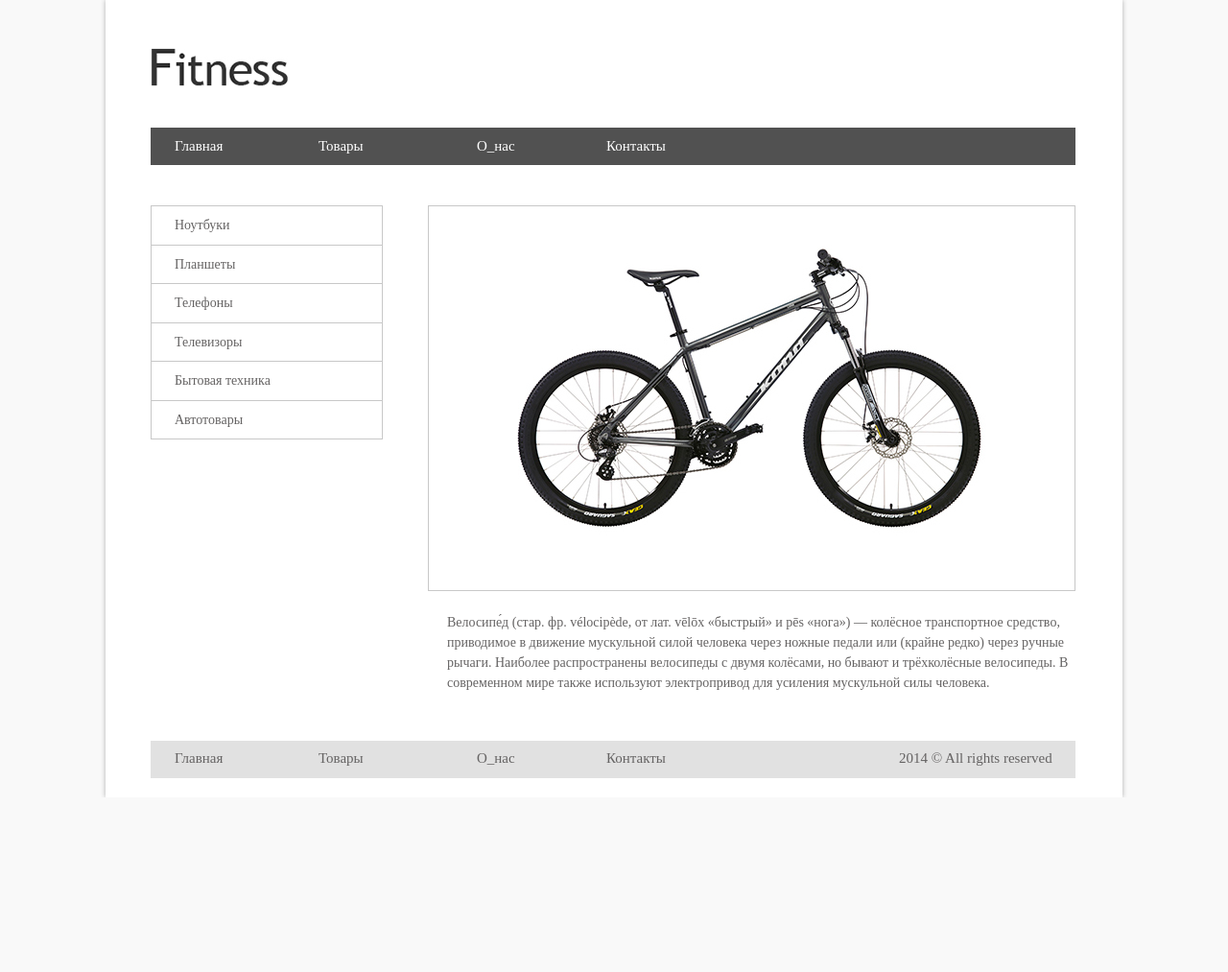
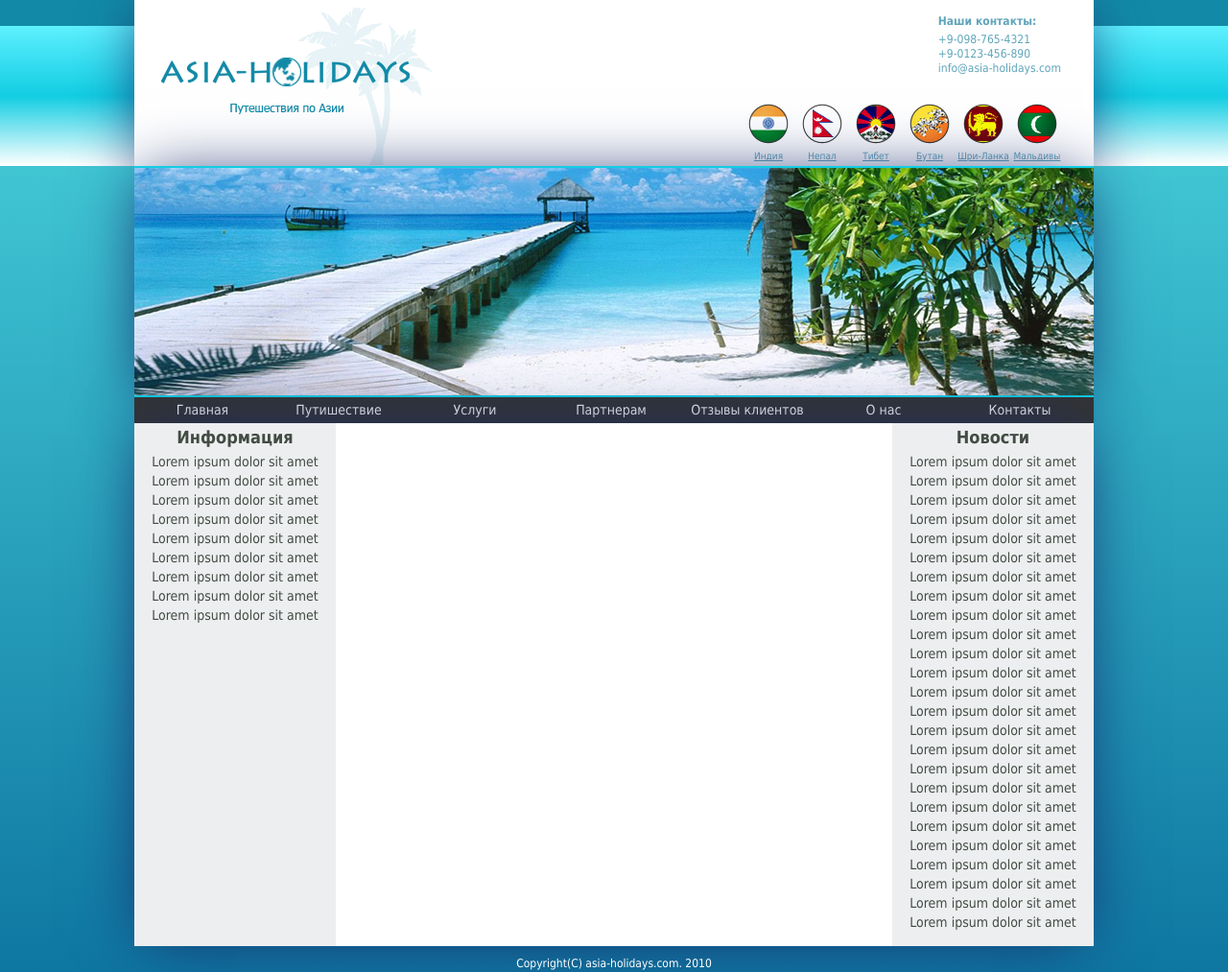
Before and after one commit to Skaliarium/Skaliarium.github.io, a plain HTML site: page index.html in a window 1280 px wide. Shown: the whole page at 96% size. Before the commit the page ends 831 px from the top, so only its background shows below. Drawn offline with Linux system fonts and the light colour scheme.

Commit message:
hw4 link

```diff
--- a/css/central.css
+++ /dev/null
@@ -1,69 +0,0 @@
-.central {
-	width: 1060px;
-	overflow: hidden;
-
-}
-
-.leftm {
-	height: 242px;
-	width: 240px;
-	margin-left: 47px;
-	margin-top: 42px;
-	margin-right: 0px;
-	padding-right: 0px;
-	border: 1px solid #c8c8c8;
-}
-.leftm,
-.imgv {
-	float: left;
-}
-
-.imgv {
-	position: relative;
-	margin-top: 42px;
-	margin-left: 47px;
-	height: 400px;
-	width: 673px;
-	border: 1px solid #c8c8c8;
-}
-
-.velo {
-	margin-top: 40px;
-	margin-left: 85px;
-}
-.lm_text {
-	display: block;
-	height: 39.5px;
-	border-bottom: 1px solid #c8c8c8;
-
-}
-.plm_text {
-	display: block;
-	line-height: 39.5px;
-	font-family: Arial sans-serif;
-	color: #656363;
-	text-decoration: none;
-	font-size: 14px;
-	padding-left: 24px;
-}
-
-.lm_text:hover {
-	background-color: #f9f9f9
-
-}
-.plm_text:hover {
-	padding-left: 50px;
-	font-family: Arial sans-serif;
-	color: black;
-}
-.descript {
-	margin-top: 466px;
-    margin-left: 356px;
-    margin-right: 50px;
-}
-.dcr_text {
-	font-family: Arial sans-serif;
-	color: #656363;
-	font-size: 14px;
-	line-height: 21px;
-}
--- a/css/footer.css
+++ /dev/null
@@ -1,60 +0,0 @@
-
-.mb1,
-.mb2 {
-	float: left;
-}
-
-.botton_menu {
-	background-color: #e1e1e1;
-	height: 39px;
-	width: 964px;
-	margin-left: 47px;
-	border-bottom: 20px solid white;
-	margin-top: 50px;
-
-}
-
-.mb1 {
-	margin: 0px;
-	height: 39px;
-	width: 145px;
-	display: block;
-}
-.mb2 {
-	margin: 0px;
-	height: 39px;
-	width: 384px;
-	display: block;
-}
-
-.mb_text1,
-.mb_text2,
-.mb_text3,
-.mb_text4,
-.mb_text5 {
-	font-size: 15px;
-	font-family: Arial sans-serif;
-	color: #656363;
-	text-decoration: none;
-	line-height: 37px;
-}
-
-.mb_text1 {
-	margin-left: 25px;
-}
-.mb_text2 {
-	margin-left: 30px;
-}
-.mb_text3 {
-	margin-left: 50px;
-}
-.mb_text4 {
-	margin-left: 40px;
-}
-.mb_text5 {
-	margin-left: 200px;
-}
-
-.mb1:hover {
-	text-decoration: underline;
-}
--- a/css/header.css
+++ /dev/null
@@ -1,75 +0,0 @@
-html, body {
-	height: 100%;
-}
-
-body {
-	background: #f9f9f9;
-}
-
-.wrapper {
-	width: 1060px;
-	background-color: white;
-	margin: 0 auto;
-	box-shadow: 0 0 5px rgba(0,0,0,0.3);
-}
-
-.logo {
-	padding-left: 47px;
-	padding-top: 50px;
-}
-
-.header {
-	background-color: #515151;
-	height: 39px;
-	width: 964px;
-	margin-left: 47px;
-	margin-top: 40px;
-}
-
- .menu {
- 	float: left;
-	margin: 0px;
-	height: 39px;
-	width: 145px;
-}
-
-.text1,
-.text2,
-.text3,
-.text4 {
-	font-family: Arial sans-serif;
-	text-decoration: none;
-	font-size: 15px;
-	color: white;
-	display: block;
-	line-height: 39px;
-
-}
-
-.text1 {
-	padding-left: 25px;
-}
-.text2 {
-	padding-left: 30px;
-}
-.text3 {
-	padding-left: 50px;
-}
-.text4 {
-	padding-left: 40px;
-}
-
-.text1:hover {
-	background-color: #434343;
-	border-right: 1px solid #838383;
-	box-sizing: border-box;
-}
-
-.text2:hover,
-.text3:hover,
-.text4:hover {
-	background-color: #434343;
-	border-right: 1px solid #838383;
-	border-left: 1px solid #838383;
-	box-sizing: border-box;
-}
--- /dev/null
+++ b/css/style.css
@@ -0,0 +1,260 @@
+
+.header {
+	height: 173px;
+	background: linear-gradient(#128aa7 27px, #5ef0ff 2px, #12cde2, #ffffff);
+}
+
+.main {
+	height: 173px;
+	width: 1000px;
+	background-color: #ffffff;
+	margin: 0 auto;
+	-webkit-box-shadow: -1px 3px 63px -10px rgba(23,44,107,1);
+	-moz-box-shadow: -1px 3px 63px -10px rgba(23,44,107,1);
+	box-shadow: -1px 3px 63px -10px rgba(23,44,107,1);
+
+}
+
+.logo {
+	float: left;
+	margin-top: 8px;
+    margin-left: 28px;
+}
+
+.contacts {
+	float: right;
+	margin-top: 10px;
+    margin-right: 34px;
+    font-size: 12px;
+    color: #5fa5bb;
+    font-family: tahoma;
+
+}
+
+h1 {
+    line-height: 24px;
+    font-weight: bold;
+}
+
+h2, h3, h4 {
+	line-height: 15px;
+}
+
+.trips {
+	float: right;
+	clear: right;
+}
+
+.trips {
+	width: 367px;
+    margin-top: 29px;
+}
+
+.ic_img {
+	float: left;
+	width: 56px;
+	text-align: center;
+}
+
+.ic_txt {
+	font-size: 10px;
+    color: #5fa5bb;
+    font-family: tahoma;
+}
+
+.ic_text {
+	float: left;
+	display: block;
+	width: 56px;
+	text-align: center;
+
+}
+.clearfix:after {
+	content: '';
+	clear: both;
+	display: block;
+
+}
+.container_wrapper {
+	margin: 0 auto;
+	height: 110vh;
+	background: linear-gradient(#40c5d3, #0c739f);
+	position: relative;
+
+}
+.container {
+	margin: 0 auto;
+	position: relative;
+	width: 1000px;
+}
+
+.beach {
+	height: 237px;
+	width: 1000px;
+	margin: 0 auto;
+	border-top: 2px solid #12cde2;
+	-webkit-box-shadow: -1px 3px 63px -10px rgba(23,44,107,1);
+	-moz-box-shadow: -1px 3px 63px -10px rgba(23,44,107,1);
+	box-shadow: -1px 3px 63px -10px rgba(23,44,107,1);
+
+}
+
+.main_menu {
+	height: 27px;
+	width: 1000px;
+	background-color: #343434;
+	margin: 0 auto;
+	border-top: 2px solid #12cde2;
+	-webkit-box-shadow: -1px 3px 63px -10px rgba(23,44,107,1);
+	-moz-box-shadow: -1px 3px 63px -10px rgba(23,44,107,1);
+	box-shadow: -1px 3px 63px -10px rgba(23,44,107,1);
+}
+
+ul {
+    display: block;
+    list-style: none;
+}
+ul:after {
+    display: block;
+    content: ' ';
+    clear: both;
+    float: none;
+}
+ul.menu > li {
+    float: left;
+    position: relative;
+    height: 27px;
+    width: 142px;
+    text-align: center;
+}
+ul.menu > li > a {
+    display: block;
+    padding: 6px;
+    color: #ffffff;
+    font-family: tahoma;
+    font-size: 14px;
+    background-color: #343434;
+    text-decoration: none;
+}
+ul.menu > li > a:hover {
+    background-color: black;
+}
+ul.submenu {
+    display: none;
+    position: absolute;
+    width: 150px;
+    top: 28px;
+    left: 0;
+    background-color: white;
+}
+ul.submenu > li {
+    display: block;
+}
+ul.submenu > li > a {
+    display: block;
+    padding: 6px;
+    color: #ffffff;
+    font-family: tahoma;
+    font-size: 14px;
+    background-color: #343434;
+    text-decoration: none;
+}
+ul.submenu > li > a:hover {
+    text-decoration: underline;
+}
+
+ul.menu > li:hover > ul.submenu {
+    display: block;
+    z-index: 10;
+}
+
+.inform {
+	position: relative;
+	display: block;
+	float: left;
+
+	background-color: #edeef0;
+	width: 210px;
+	height: 545px;
+
+}
+
+.front {
+	position: relative;
+	display: block;
+	float: left;
+	height: 545px;
+	width: 580px;
+	background-color: #ffffff;
+
+}
+
+.news {
+	position: relative;
+	display: block;
+	float: right;
+
+	background-color: #edeef0;
+	width: 210px;
+	height: 545px;
+
+}
+
+.news > h1 {
+	color: #424c43;
+    font-family: tahoma;
+    font-size: 18px;
+    text-align: center;
+    line-height: 30px;
+
+}
+
+.news > h2 {
+	color: #424c43;
+    font-family: tahoma;
+    font-size: 14px;
+    text-align: center;
+    line-height: 20px;
+}
+
+.inform > h1 {
+	color: #424c43;
+    font-family: tahoma;
+    font-size: 18px;
+    text-align: center;
+    line-height: 30px;
+
+}
+
+.inform > h2 {
+	color: #424c43;
+    font-family: tahoma;
+    font-size: 14px;
+    text-align: center;
+    line-height: 20px;
+}
+
+.content {
+	position: relative;
+	display: block;
+	content: ' ';
+	clear: both;
+	height: 545px;
+	-webkit-box-shadow: -1px 3px 63px -10px rgba(23,44,107,1);
+	-moz-box-shadow: -1px 3px 63px -10px rgba(23,44,107,1);
+	box-shadow: -1px 3px 63px -10px rgba(23,44,107,1);
+
+
+}
+
+.footer {
+	width: 1000px;
+	position: relative;
+	margin: 0 auto;
+	font-family: tahoma;
+    font-size: 12px;
+    color: #ffffff;
+	text-align: center;
+	clear: both;
+	padding-top: 12px;
+}
--- a/index.html
+++ b/index.html
@@ -2,121 +2,155 @@
 <html lang="en">
 <head>
 	<meta charset="UTF-8">
-	<title>Fitness</title>
+	<title>Asia</title>
 	<link rel="stylesheet" type="text/css" href="css/reset.css">
-	<link rel="stylesheet" type="text/css" href="css/header.css">
-	<link rel="stylesheet" type="text/css" href="css/central.css">
-	<link rel="stylesheet" type="text/css" href="css/footer.css">
+	<link rel="stylesheet" type="text/css" href="css/style.css">
+
 </head>
 <body>
 	<div class="wrapper">
+
+		<div class="header">
+			<div class="main">
 				<div class="logo">
-			<img src="img/logo.jpg" alt="logo">
+					<img src="img/logo.png" alt="img">
 				</div>
-		<div class="header">
-				<ul>
-					<li  class="menu">
-						<a class="text1" href="">
-							Главная
-						</a>
-					</li>
-					<li  class="menu">
-						<a class="text2" href="">
-							Товары
-						</a>
-					</li>
-					<li  class="menu">
-						<a class="text3" href="">
-							О_нас
-						</a>
-					</li>
-					<li  class="menu">
-						<a class="text4" href="">
-							Контакты
-						</a>
-					</li>
-				</ul>
-		</div>
-		<div class="central">
-			<div class="leftm">
-				<ul>
-					<li  class="lm_text">
-						<a class="plm_text" href="">
-							Ноутбуки
-						</a>
-					</li>
-					<li  class="lm_text">
-						<a class="plm_text" href="">
-							Планшеты
-						</a>
-					</li>
-					<li  class="lm_text">
-						<a class="plm_text" href="">
-							Телефоны
-						</a>
-					</li>
-					<li  class="lm_text">
-						<a class="plm_text" href="">
-							Телевизоры
-						</a>
-					</li>
-					<li  class="lm_text">
-						<a class="plm_text" href="">
-							Бытовая техника
-						</a>
-					</li>
-					<li  class="lm_text">
-						<a class="plm_text" href="">
-							Автотовары
-						</a>
-					</li>
-				</ul>
-			</div>
-			<div class="imgv">
-				<img class="velo" src="img/velo.jpg" alt="bike">
-			</div>
-			<div class="descript">
-					<p class="dcr_text">
-						Велосипе́д (стар. фр. vélocipède, от лат. vēlōx «быстрый» и pēs «нога») — колёсное транспортное средство, приводимое в движение мускульной силой человека через ножные педали или (крайне редко) через ручные рычаги. Наиболее распространены велосипеды с двумя колёсами, но бывают и трёхколёсные велосипеды. В современном мире также используют электропривод для усиления мускульной силы человека.
-					</p>
-			</div>
+
+				<div class="contacts">
+					<h1>Наши контакты:</h1>
+					<h2>+9-098-765-4321</h2>
+					<h3>+9-0123-456-890</h3>
+					<h4>info@asia-holidays.com</h4>
 
 				</div>
 
+				<div class="trips">
+					<div class="clearfix">
+						<ul>
+							<li class="ic_img"><img src="img/india.png"></li>
+							<li class="ic_img"><img src="img/nepal.png"></li>
+							<li class="ic_img"><img src="img/tibet.png"></li>
+							<li class="ic_img"><img src="img/Butan.png"></li>
+							<li class="ic_img"><img src="img/srilanka.png"></li>
+							<li class="ic_img"><img src="img/maldives.png"></li>
+						</ul>
+					</div>
 
-		<div class="botton_menu">
+					<div class="clearfix">
 						<ul>
-					<li  class="mb1">
-						<a class="mb_text1" href="">
-							Главная
-						</a>
+							<li class="ic_text"><a class="ic_txt" href="">Индия</a></li>
+							<li class="ic_text"><a class="ic_txt" href="">Непал</a></li>
+							<li class="ic_text"><a class="ic_txt" href="">Тибет</a></li>
+							<li class="ic_text"><a class="ic_txt" href="">Бутан</a></li>
+							<li class="ic_text"><a class="ic_txt" href="">Шри-Ланка</a></li>
+							<li class="ic_text"><a class="ic_txt" href="">Мальдивы</a></li>
+						</ul>
+					</div>
+				</div>
+			</div>
+		</div>
+
+		<div class="container_wrapper">
+
+		<div class="container">
+
+			<div class="beach">
+				<img src="img/beach.jpg" alt="beach">
+			</div>
+
+			<div class="main_menu">
+
+				<ul class="menu">
+    				<li><a href=#>Главная</a>
        				</li>
-					<li  class="mb1">
-						<a class="mb_text2" href="">
-							Товары
-						</a>
+   				 	<li><a href=#>Путишествиe</a>
+        				<ul class="submenu">
+            				<li><a href=#>Путишествиe 1</a></li>
+            				<li><a href=#>Путишествиe 2</a></li>
+            				<li><a href=#>Путишествиe 3</a></li>
+            				<li><a href=#>Путишествиe 4</a></li>
+            				<li><a href=#>Путишествиe 5</a></li>
+        				</ul>
     				</li>
-					<li  class="mb1">
-						<a class="mb_text3" href="">
-							О_нас
-						</a>
+    				<li><a href=#>Услуги</a>
+        				<ul class="submenu">
+            				<li><a href=#>Услуги 1</a></li>
+            				<li><a href=#>Услуги 2</a></li>
+            				<li><a href=#>Услуги 3</a></li>
+            				<li><a href=#>Услуги 4</a></li>
+            				<li><a href=#>Услуги 5</a></li>
+        				</ul>
     				</li>
-					<li  class="mb1">
-						<a class="mb_text4" href="">
-							Контакты
-						</a>
+    				<li><a href=#>Партнерам</a>
+        				<ul class="submenu">
+            				<li><a href=#>Партнерам 1</a></li>
+            				<li><a href=#>Партнерам 2</a></li>
+            				<li><a href=#>Партнерам 3</a></li>
+            				<li><a href=#>Партнерам 4</a></li>
+            				<li><a href=#>Партнерам 5</a></li>
+        				</ul>
     				</li>
-					<li  class="mb2">
-						<a class="mb_text5" href="">
-							2014
-							&copy;
-							All rights reserved
-						</a>
+    				<li><a href=#>Отзывы клиентов</a>
+    				</li>
+    				<li><a href=#>О нас</a>
+    				</li>
+    				<li><a href=#>Контакты</a>
     				</li>
 				</ul>
 			</div>
 
+			<div class="content">
+				<div class="inform">
+					<h1>Информация</h1>
+					<h2>Lorem ipsum dolor sit amet</h2>
+					<h2>Lorem ipsum dolor sit amet</h2>
+					<h2>Lorem ipsum dolor sit amet</h2>
+					<h2>Lorem ipsum dolor sit amet</h2>
+					<h2>Lorem ipsum dolor sit amet</h2>
+					<h2>Lorem ipsum dolor sit amet</h2>
+					<h2>Lorem ipsum dolor sit amet</h2>
+					<h2>Lorem ipsum dolor sit amet</h2>
+					<h2>Lorem ipsum dolor sit amet</h2>
 				</div>
 
+				<div class="front">
+
+				</div>
+				<div class="news">
+					<h1>Новости</h1>
+					<h2>Lorem ipsum dolor sit amet</h2>
+					<h2>Lorem ipsum dolor sit amet</h2>
+					<h2>Lorem ipsum dolor sit amet</h2>
+					<h2>Lorem ipsum dolor sit amet</h2>
+					<h2>Lorem ipsum dolor sit amet</h2>
+					<h2>Lorem ipsum dolor sit amet</h2>
+					<h2>Lorem ipsum dolor sit amet</h2>
+					<h2>Lorem ipsum dolor sit amet</h2>
+					<h2>Lorem ipsum dolor sit amet</h2>
+					<h2>Lorem ipsum dolor sit amet</h2>
+					<h2>Lorem ipsum dolor sit amet</h2>
+					<h2>Lorem ipsum dolor sit amet</h2>
+					<h2>Lorem ipsum dolor sit amet</h2>
+					<h2>Lorem ipsum dolor sit amet</h2>
+					<h2>Lorem ipsum dolor sit amet</h2>
+					<h2>Lorem ipsum dolor sit amet</h2>
+					<h2>Lorem ipsum dolor sit amet</h2>
+					<h2>Lorem ipsum dolor sit amet</h2>
+					<h2>Lorem ipsum dolor sit amet</h2>
+					<h2>Lorem ipsum dolor sit amet</h2>
+					<h2>Lorem ipsum dolor sit amet</h2>
+					<h2>Lorem ipsum dolor sit amet</h2>
+					<h2>Lorem ipsum dolor sit amet</h2>
+					<h2>Lorem ipsum dolor sit amet</h2>
+					<h2>Lorem ipsum dolor sit amet</h2>
+
+				</div>
+			</div>
+			<div class="footer">
+				<h6>Copyright(C) asia-holidays.com. 2010</h6>
+			</div>
+		</div>
+		</div>
+	</div>
 </body>
 </html>
```
Also changed, not shown: img/Butan.png (added), img/beach.jpg (added), img/india.png (added), img/logo.jpg (deleted), img/logo.png (added), img/maldives.png (added), img/nepal.png (added), img/srilanka.png (added), img/tibet.png (added), img/velo.jpg (deleted), 1 other file. Lines whose indentation alone changed are shown as unchanged.
